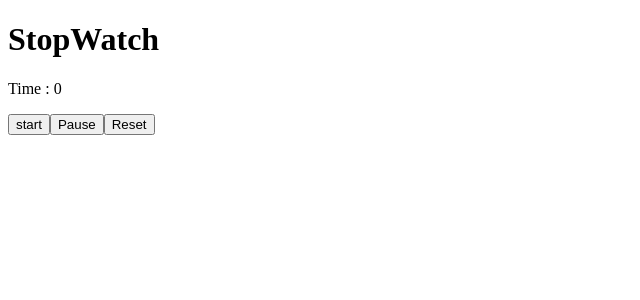
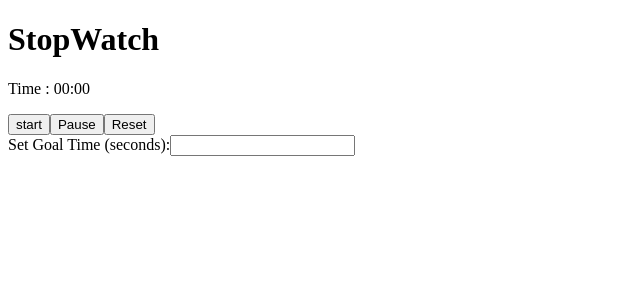
Before and after one commit to Dharun4242/UseRefPractice, a React (Vite) app: page / in a window 1280 px wide. Shown: the top 300 px of the page, without its empty margins (0-640 px from the left). Built offline with nearby package versions, Linux system fonts and the light colour scheme.

Commit message:
Set Goal Timer

```diff
--- a/src/App.jsx
+++ b/src/App.jsx
@@ -1,14 +1,25 @@
 import { useRef, useState } from "react";
 
 function App() {
-  const [time, setTime] = useState(0);
+  const [time, setTime] = useState("");
+  const [inputGoal, setInputGoal] = useState("");
   const xRef = useRef(null);
+  const gRef = useRef(null);
 
   const startTimer = () => {
     if (xRef.current !== null) return;
 
     xRef.current = setInterval(() => {
-      setTime((prevTime) => prevTime + 1);
+      setTime((prevTime) => {
+        const newTime = prevTime + 1;
+
+        if (gRef.current && newTime >= gRef.current) {
+          alert(`Goal of ${gRef.current} seconds reached`);
+          clearInterval(xRef.current);
+          xRef.current = null;
+        }
+        return newTime;
+      });
     }, 1000);
   };
 
@@ -23,14 +34,36 @@ function App() {
     setTime(0);
   };
 
+  const handleGoalChange = (e) => {
+    setInputGoal(e.target.value);
+    const numericGoal = parseInt(e.target.value, 10);
+    if (!isNaN(numericGoal)) {
+      gRef.current = numericGoal;
+    } else {
+      gRef.current = null;
+    }
+  };
+
+  const FormatTime = (timeInSeconds) => {
+    const min = String(Math.floor(timeInSeconds / 60)).padStart(2, "0");
+    const sec = String(timeInSeconds % 60).padStart(2, "0");
+    return `${min}:${sec}`;
+  };
+
   return (
     <div>
-      <h1>StopWatch</h1>
-      <p>Time : {time}</p>
+      <div>
+        <h1>StopWatch</h1>
+        <p>Time : {FormatTime(time)}</p>
 
-      <button onClick={startTimer}>start</button>
-      <button onClick={pauseTimer}>Pause</button>
-      <button onClick={resetTimer}>Reset</button>
+        <button onClick={startTimer}>start</button>
+        <button onClick={pauseTimer}>Pause</button>
+        <button onClick={resetTimer}>Reset</button>
+      </div>
+      <div>
+        <label>Set Goal Time (seconds):</label>
+        <input type="number" value={inputGoal} onChange={handleGoalChange} />
+      </div>
     </div>
   );
 }
```
